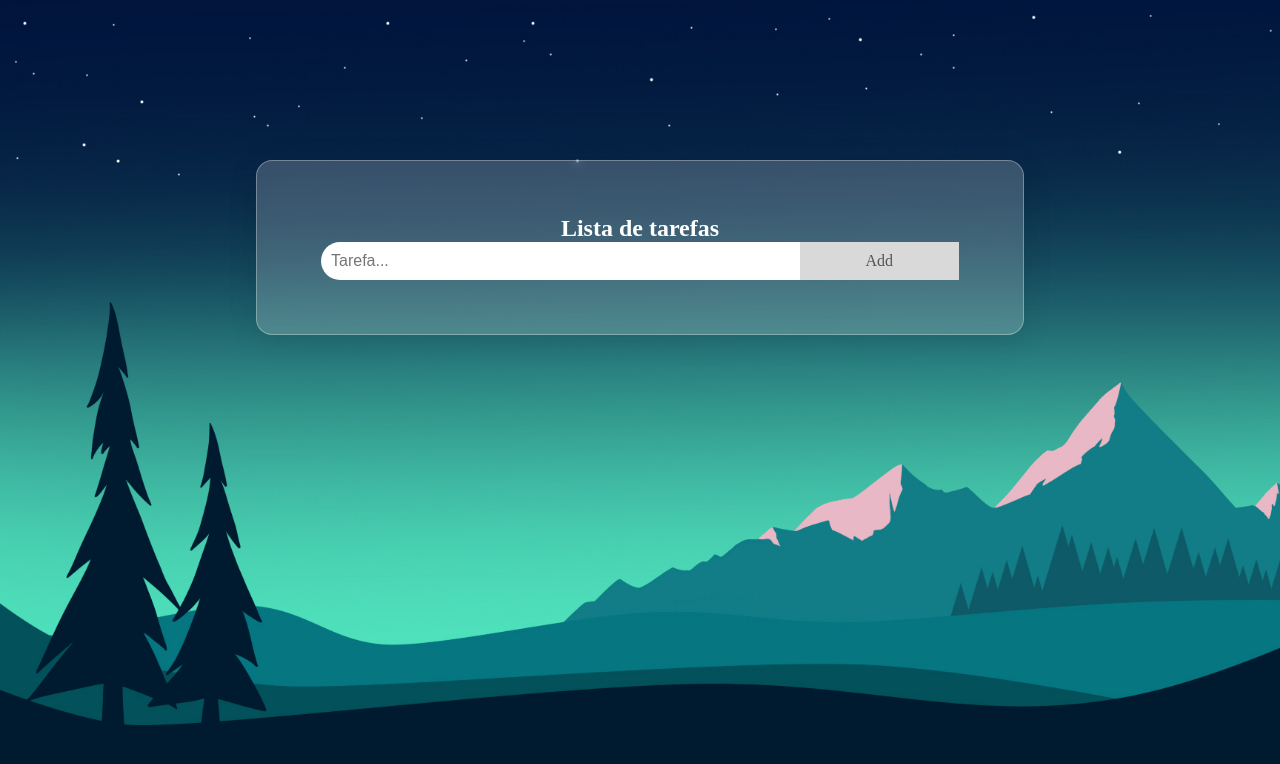
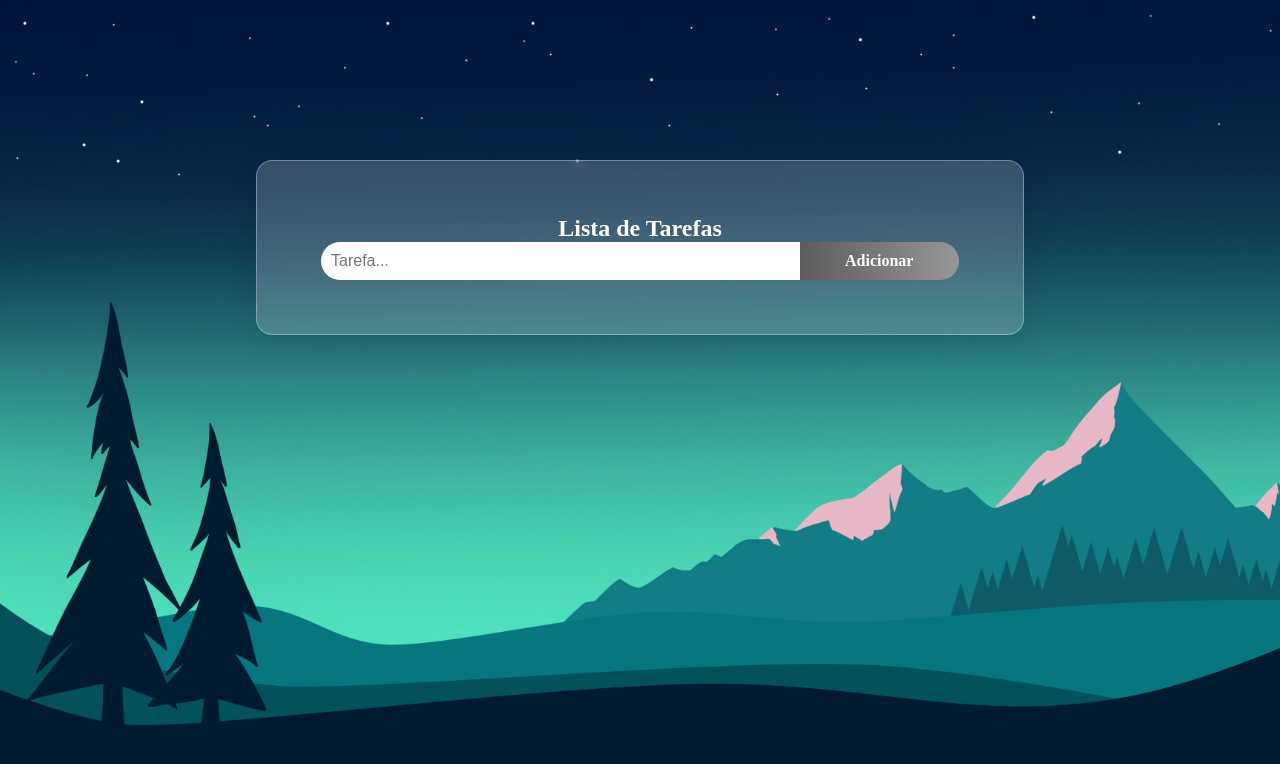
Before and after one commit to vinicius-pascoal/Todo-List, a plain HTML site: page index.html in a window 1280 px wide. Drawn offline with Linux system fonts and the light colour scheme.

Commit message:
css update

```diff
--- a/index.html
+++ b/index.html
@@ -10,9 +10,9 @@
   <div class="corpo">
     <div class="container">
       <div id="myDIV" class="header">
-        <h2>Lista de tarefas</h2>
+        <h2>Lista de Tarefas</h2>
         <input type="text" id="myInput" placeholder="Tarefa...">
-        <span id="myBtn" onclick="newElement()" class="addBtn">Add</span>
+        <span id="myBtn" onclick="newElement()" class="addBtn">Adicionar</span>
       </div>
 
       <ul id="myUL">
--- a/style.css
+++ b/style.css
@@ -43,7 +43,7 @@ ul li {
   border-radius: 16px;
   border-top-left-radius: 0;
   border-bottom-right-radius: 0;
-  overflow: hidden;
+  overflow: scroll;
 }
 
 ul li:nth-child(odd) {
@@ -111,14 +111,17 @@ input {
 .addBtn {
   padding: 10px;
   width: 25%;
-  background: #d9d9d9;
-  color: #555;
+  border-top-right-radius: 20px;
+  border-bottom-right-radius: 20px;
+  background: rgb(92,92,92);
+  background: linear-gradient(90deg, rgba(92,92,92,1) 0%, rgba(150,150,150,1) 100%);
+  color: #ffffff;
   float: left;
   text-align: center;
   font-size: 16px;
+  font-weight: bold;
   cursor: pointer;
   transition: 0.3s;
-  border-radius: 0;
 }
 
 .addBtn:hover {
```
